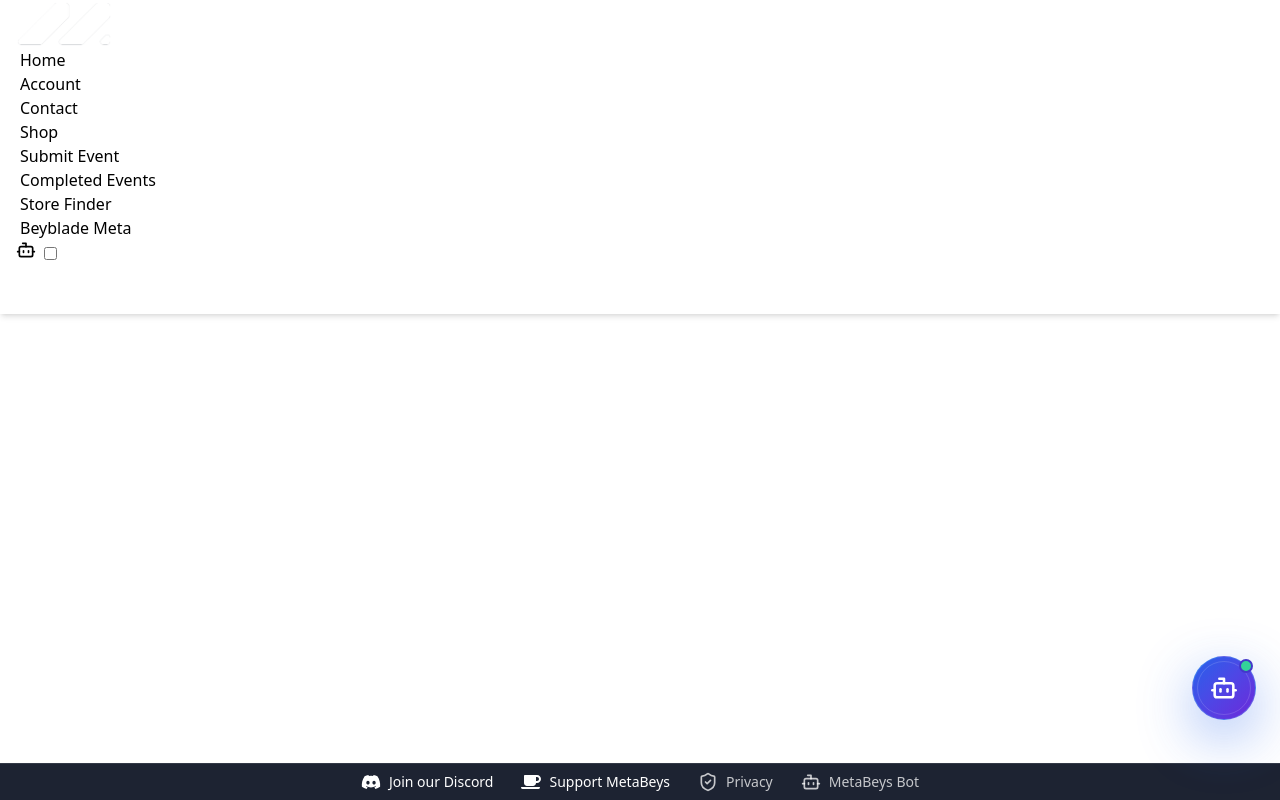
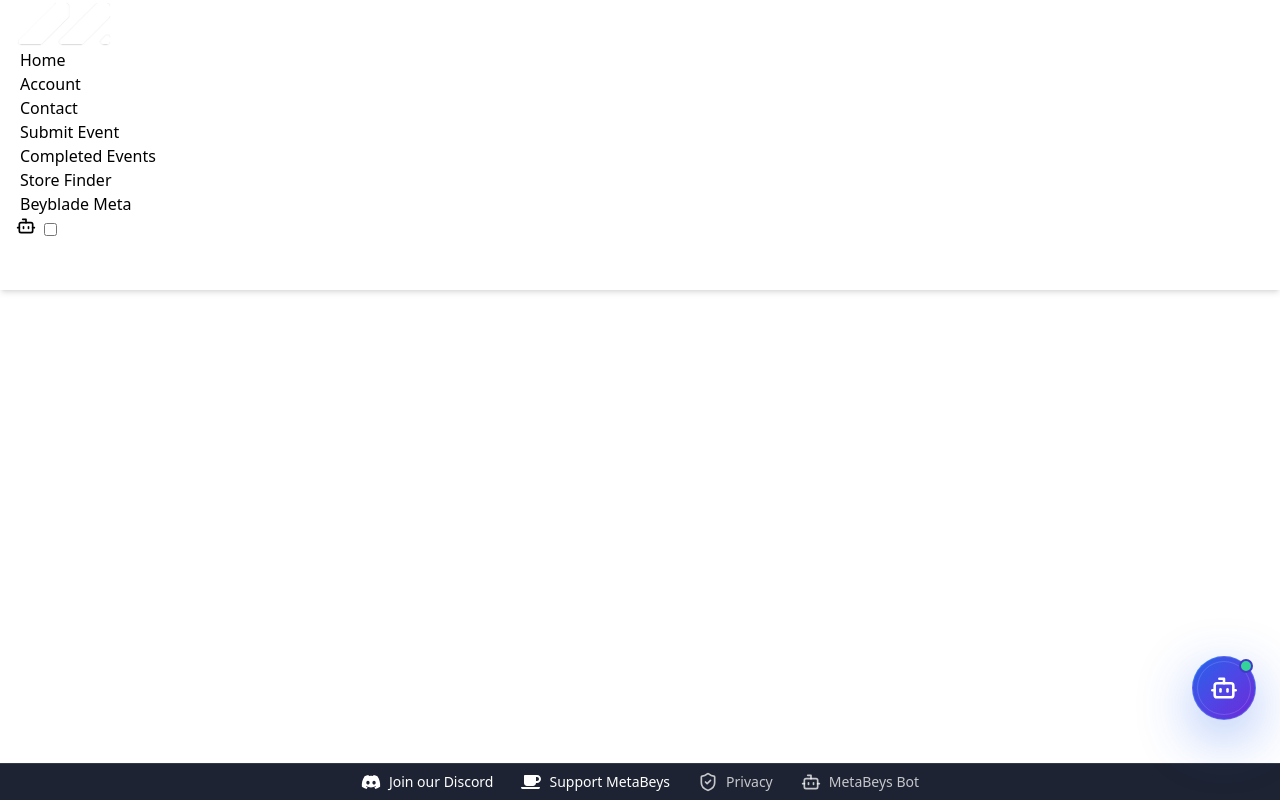
Before and after one commit to evade6ix/beydecks, a React (Vite) app in the folder client/: page /admin in a window 1280 px wide. Built offline with nearby package versions, Linux system fonts and the light colour scheme.

Commit message:
Remove Shop from navigation

```diff
--- a/client/src/components/Navbar.tsx
+++ b/client/src/components/Navbar.tsx
@@ -49,7 +49,6 @@
               </li>
               <li className="py-2"><Link to={accountLinkPath} onClick={closeMenu}>{accountLinkText}</Link></li>
               <li className="py-2"><Link to="/Contact" onClick={closeMenu}>Contact</Link></li>
-              <li className="py-2"><Link to="/Shop" onClick={closeMenu}>Shop</Link></li>
               <li className="py-2"><Link to="/submit" onClick={closeMenu}>Submit Event</Link></li>
               <li className="py-2"><Link to="/events/completed" onClick={closeMenu}>Completed Events</Link></li>
               <li className="py-2"><Link to="/stores" onClick={closeMenu}>Store Finder</Link></li>
@@ -64,7 +63,6 @@
           )}
         </div>
 
-        {/* ✅ LOGO ONLY (Discord icon removed) */}
         <div className="flex items-center space-x-3 overflow-hidden shrink-0 z-10 relative">
           <Link to="/home">
             <img
@@ -81,7 +79,6 @@
           <li><Link to="/home">Home</Link></li>
           <li><Link to={accountLinkPath}>{accountLinkText}</Link></li>
           <li><Link to="/Contact">Contact</Link></li>
-          <li><Link to="/Shop">Shop</Link></li>
           <li><Link to="/submit">Submit Event</Link></li>
           <li><Link to="/events/completed">Completed Events</Link></li>
           <li><Link to="/stores">Store Finder</Link></li>
```
